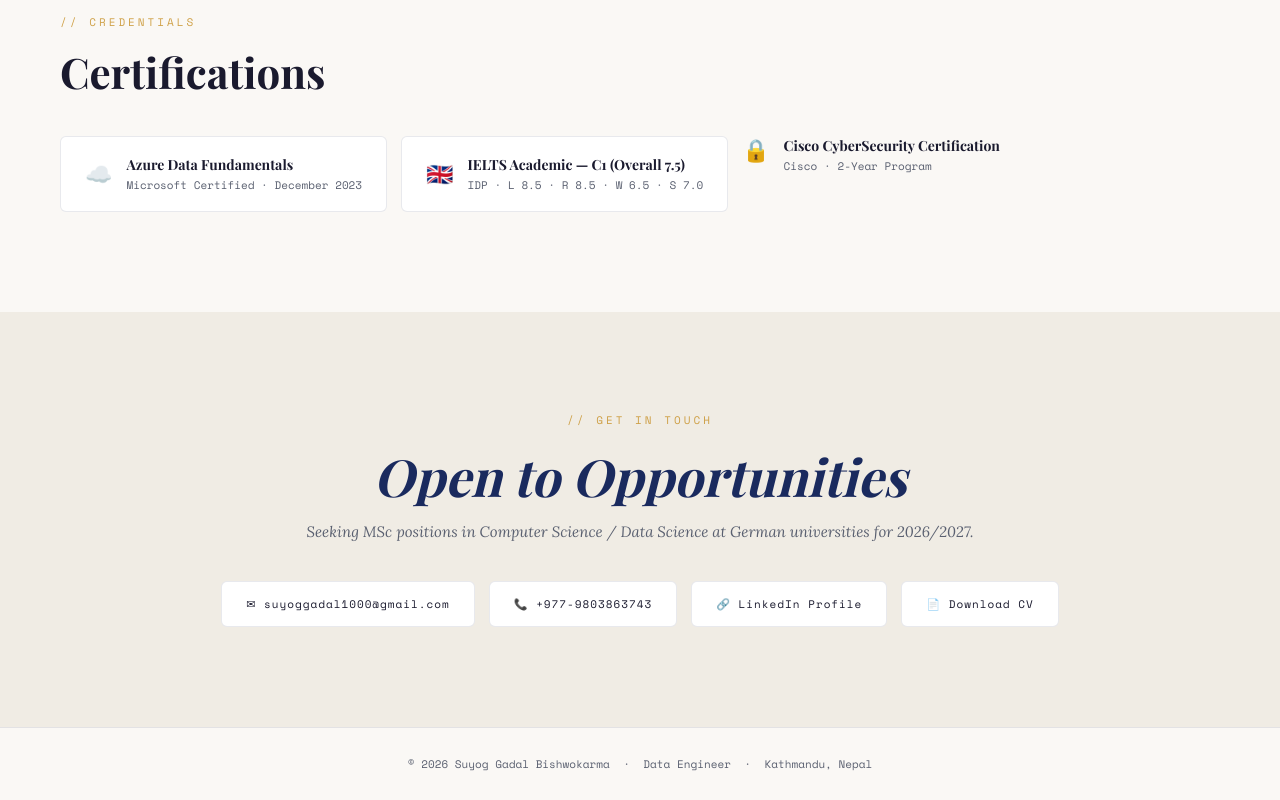
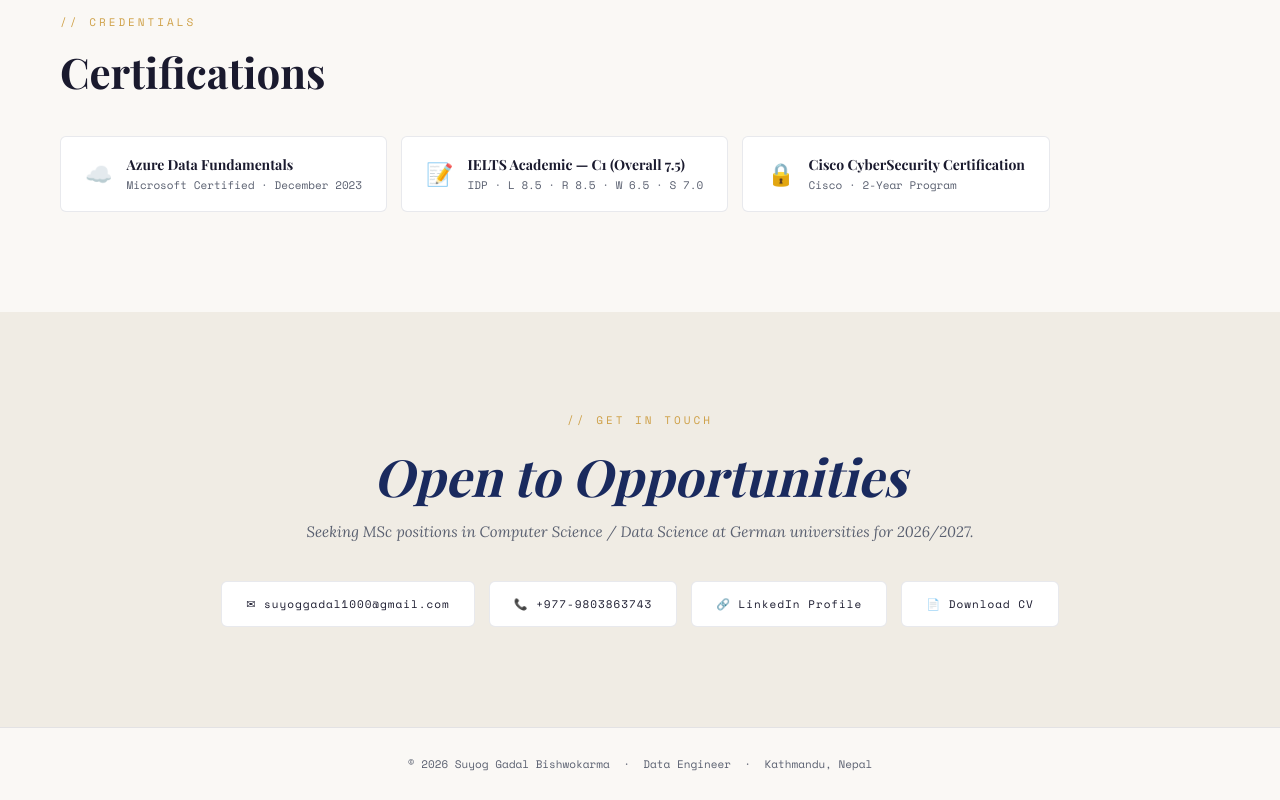
Before and after one commit to Suyog10001/suyog-portfolio, a plain HTML site: page index.html in a window 1280 px wide. Shown: the part 5187-5987 px from the top of the page. Drawn offline with nearby package versions, Linux system fonts and the light colour scheme; a web font is replaced by a local one.

Commit message:
style: Update IELTS certificate icon and encapsulate Cisco certificate details within a badge container.

```diff
--- a/index.html
+++ b/index.html
@@ -365,16 +365,18 @@
           </div>
         </div>
         <div class="cert-badge">
-          <div class="cert-logo">🇬🇧</div>
+          <div class="cert-logo">📝</div>
           <div>
             <div class="cert-name">IELTS Academic — C1 (Overall 7.5)</div>
             <div class="cert-issuer">IDP · L 8.5 · R 8.5 · W 6.5 · S 7.0</div>
           </div>
         </div>
-        <div class="cert-logo">🔒</div>
-        <div>
-          <div class="cert-name">Cisco CyberSecurity Certification</div>
-          <div class="cert-issuer">Cisco · 2-Year Program</div>
+        <div class="cert-badge">
+          <div class="cert-logo">🔒</div>
+          <div>
+            <div class="cert-name">Cisco CyberSecurity Certification</div>
+            <div class="cert-issuer">Cisco · 2-Year Program</div>
+          </div>
         </div>
       </div>
       </div>
```
